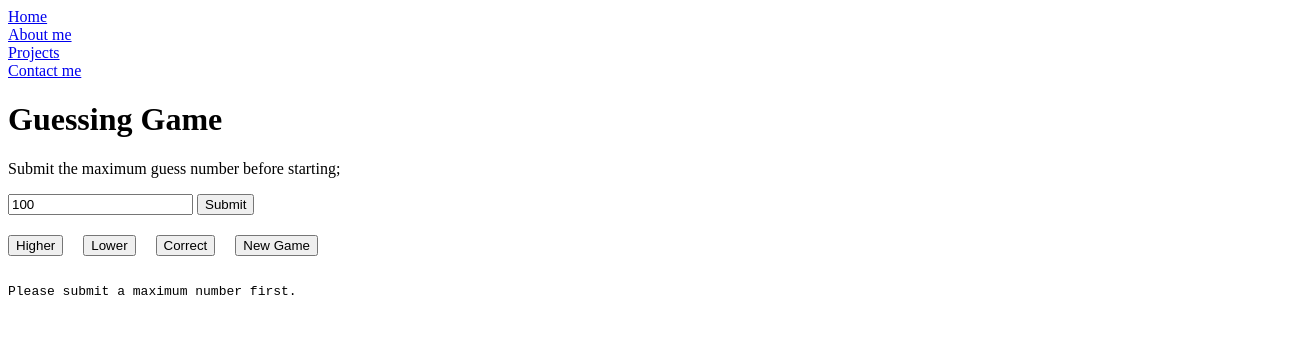
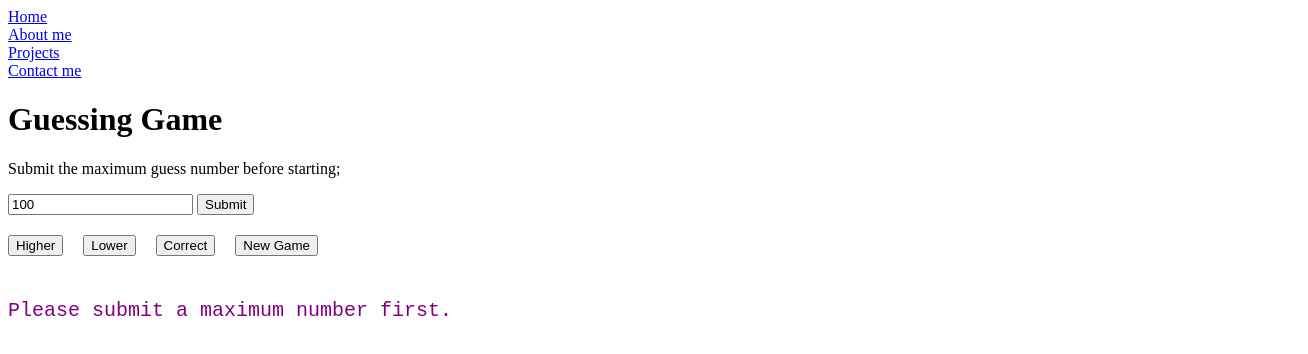
Before and after one commit to djmorosini/djmorosini.github.io, a plain HTML site: page guessGame.html in a window 1280 px wide. Both pictures are taken after a click on the button "Correct". Shown: the whole page, 1308 px wide, since content can reach past the window. Drawn offline with Linux system fonts and the light colour scheme.

Commit message:
added auto scroll to output box

```diff
--- a/guessGame.html
+++ b/guessGame.html
@@ -8,6 +8,18 @@
 
     button {
         margin: 0px 20px 0px 0px;
+    }
+
+    pre {
+        color: purple;
+        font-size: 20px;
+        box-sizing: content-box;
+        height: 350px;
+        width: 1300px;
+        border: solid black 0px;
+        overflow: auto;
+        scroll-behavior: auto;
+        scroll-snap-type: mandatory;
     }
 </style>
 
@@ -91,6 +103,7 @@
 
     function say(message) {
         document.getElementById('output').textContent += '\n' + message;
+        checkTextareaHeight()
     }
     function exit() {
         console.log('exit called')
@@ -103,6 +116,12 @@
         clear();
         start();
     }
+    function checkTextareaHeight() {
+        var textarea = document.getElementById("output");
+        if (textarea.selectionStart == textarea.selectionEnd) {
+            textarea.scrollTop = textarea.scrollHeight;
+        }
+    }
     setupComputerGuessGame();
 </script>
 
```
Lines whose indentation alone changed are shown as unchanged.
